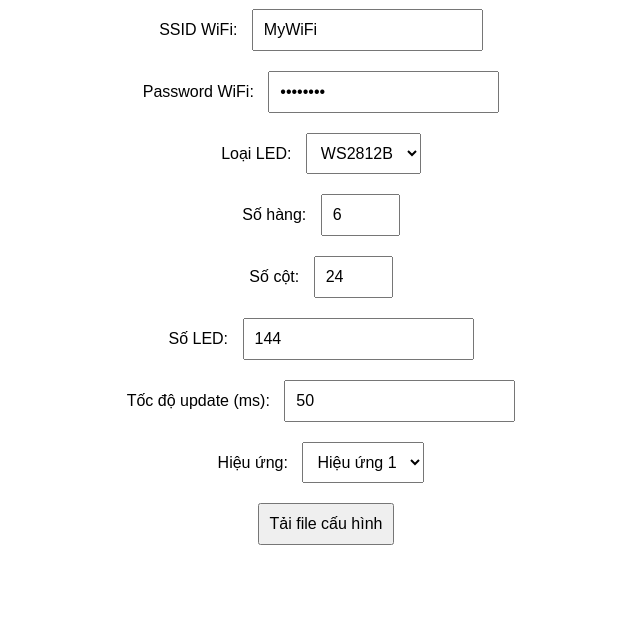
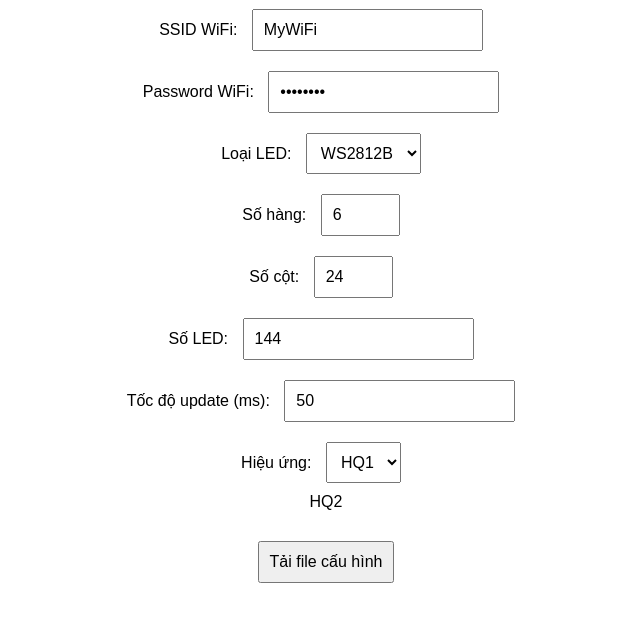
Before and after one commit to hatien88/ESP01-LED-CONFIG, a plain HTML site: page index.html in a window 1280 px wide. Shown: the part 97-718 px from the top of the page, without its empty margins (314-954 px from the left). Drawn offline with Linux system fonts and the light colour scheme.

Commit message:
Update index.html

```diff
--- a/index.html
+++ b/index.html
@@ -39,9 +39,10 @@
         <input type="number" id="updateSpeed" value="50"><br>
 
         <label>Hiệu ứng:</label>
-        <select id="effect">
-            <option value="effect1.txt">Hiệu ứng 1</option>
-            <option value="effect2.txt">Hiệu ứng 2</option>
+        <select id="matrix.bin">
+            <option value="matrix.bin">HQ1</option>
+        <select id="ledfile.dat">
+            <option value="ledfile.dat">HQ2</option>
         </select><br>
 
         <button onclick="saveConfig()">Tải file cấu hình</button>
```
